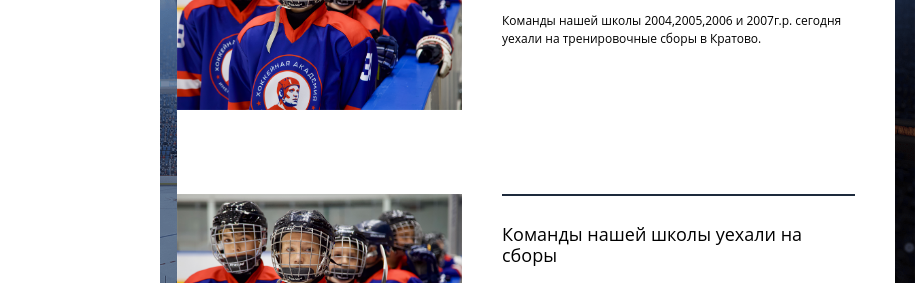
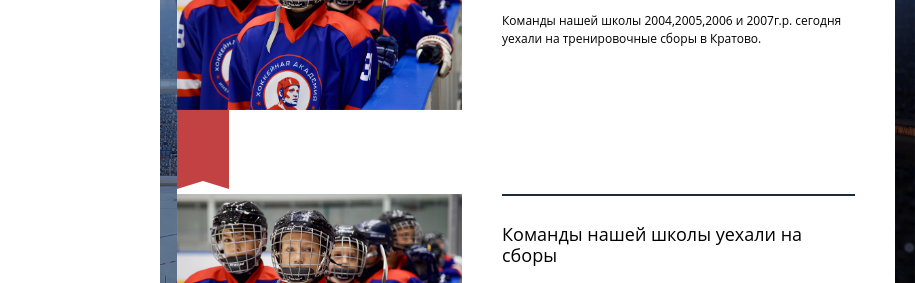
Before and after one commit to katerinarodnykh/Petrov, a plain HTML site: page index.html in a window 1280 px wide. Shown: the part 435-718 px from the top of the page, 365-1280 px from the left. Drawn offline with Linux system fonts and the light colour scheme; the site is published under a folder, as on GitHub Pages, so addresses that start at the root find nothing; a web font is replaced by a local one.

Commit message:
Начало проекта

```diff
--- a/index.html
+++ b/index.html
@@ -85,7 +85,7 @@
                                         <div class="news-slider__picture">
                                             <img class="news-slider__img" src="img/dev-img.png" width="285" height="190">
                                             <div class="news-slider__date">
-                                                <svg class="news-slider__icon" width="52" height="79"><use xlink:href="/img/sprite.svg#news-date"></use></svg>
+                                                <svg class="news-slider__icon" width="52" height="79"><use xlink:href="img/sprite.svg#news-date"></use></svg>
                                                 <!--<div class="news-slider__date-top">
                                                     <p class="news-slider__date-number">12</p>
                                                     <p>августа</p>
```
